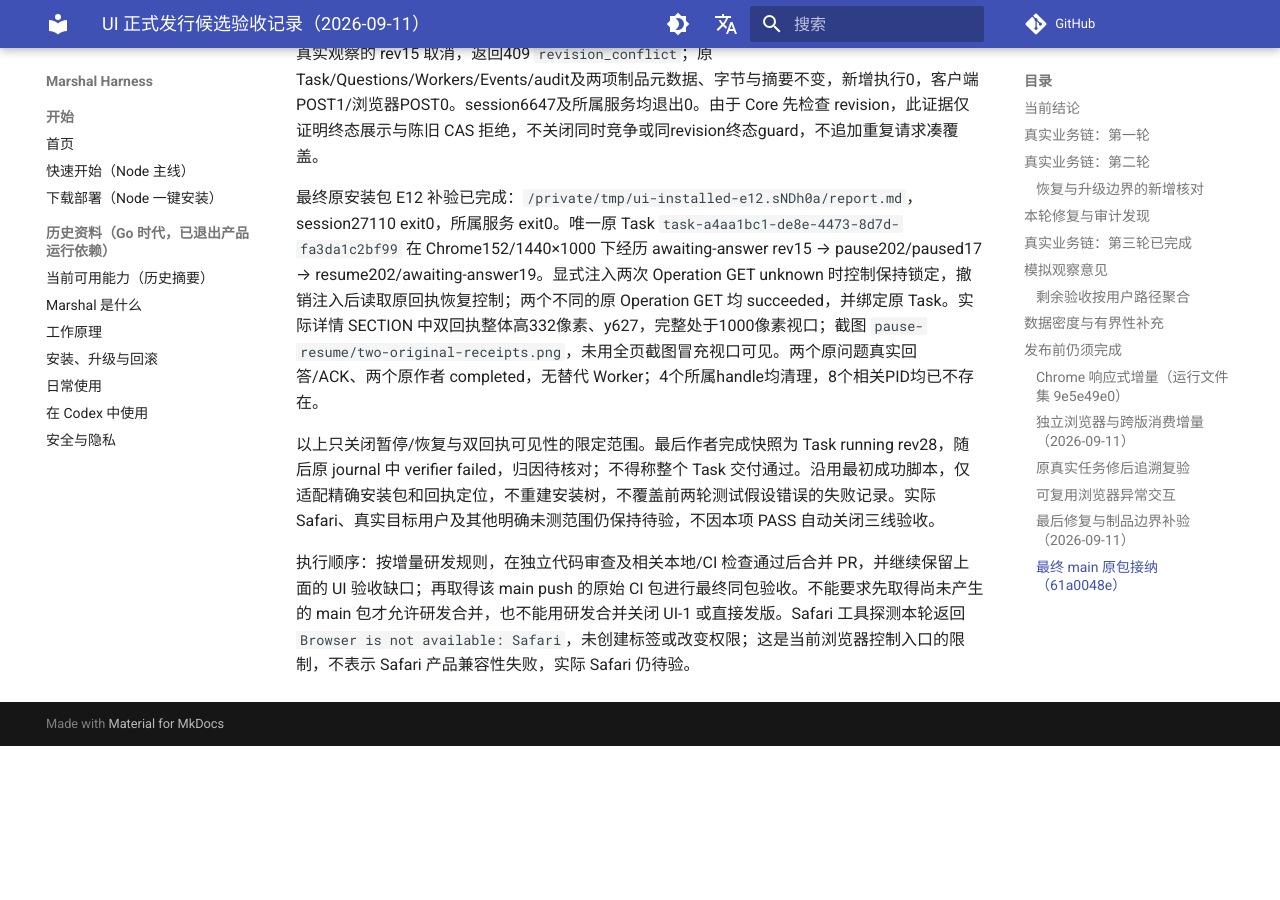
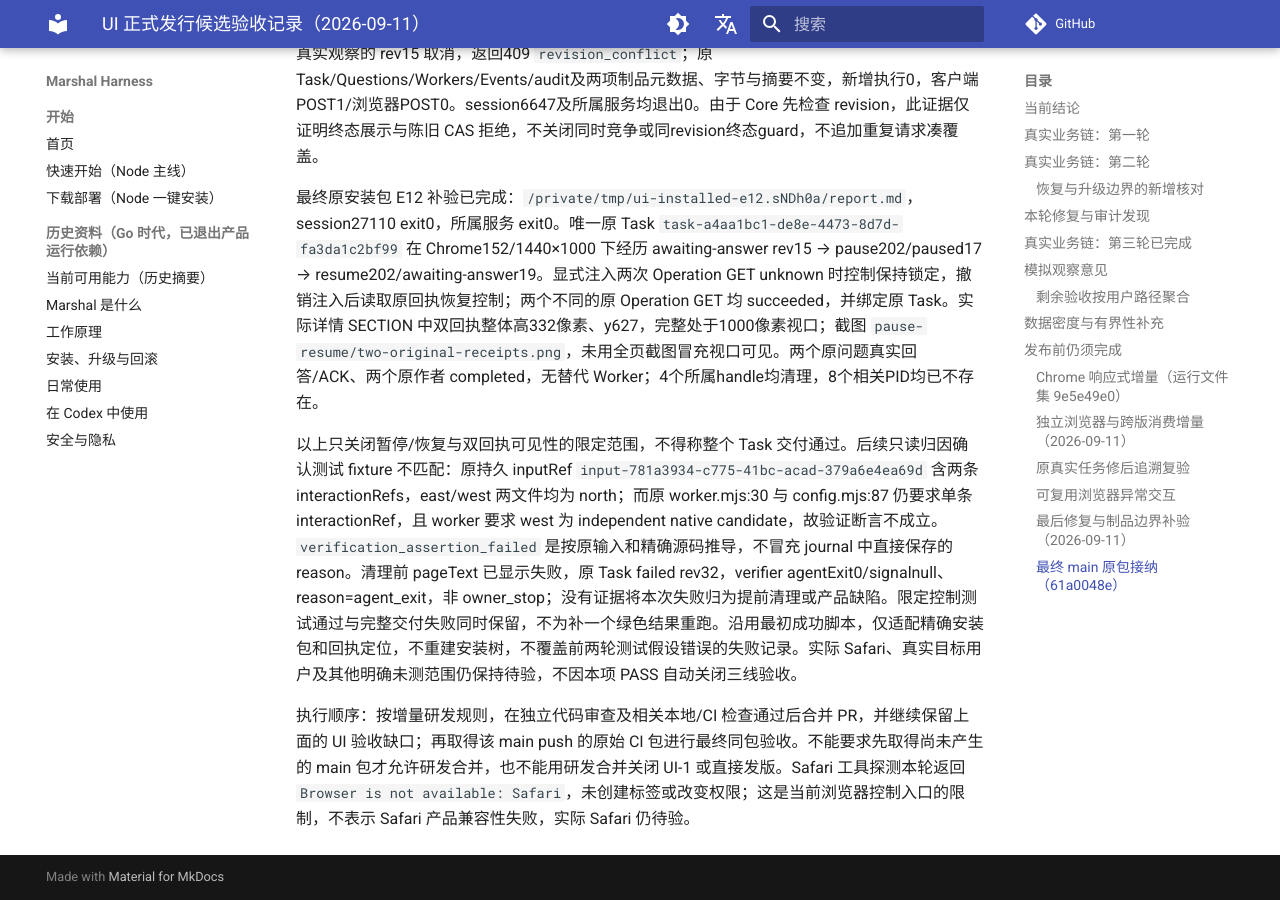
Before and after one commit to chiga0/marshal-harness, an MkDocs documentation site: the page built from docs/ui-1/release-validation-2026-09-11.md, in a window 1280 px wide and 900 px high, scrolled down 18749 px. Built offline with MkDocs 1.6.1 and Material for MkDocs 9.7.7, drawn with Linux system fonts in a browser that asks for light colours; comment, search, counter and statistics services are not loaded; before the commit the page ends 19495 px from its top, so only the background shows below that.

Commit message:
docs(ui): explain controlled verifier fixture mismatch

```diff
--- a/docs/ui-1/release-validation-2026-09-11.md
+++ b/docs/ui-1/release-validation-2026-09-11.md
@@ -274,6 +274,6 @@ E14 限定补证（`9cdfc074`，`/private/tmp/ui-terminal-cancel.7Badza/report.m
 
 最终原安装包 E12 补验已完成：`/private/tmp/ui-installed-e12.sNDh0a/report.md`，session27110 exit0，所属服务 exit0。唯一原 Task `task-a4aa1bc1-de8e-4473-8d7d-fa3da1c2bf99` 在 Chrome152/1440×1000 下经历 awaiting-answer rev15 → pause202/paused17 → resume202/awaiting-answer19。显式注入两次 Operation GET unknown 时控制保持锁定，撤销注入后读取原回执恢复控制；两个不同的原 Operation GET 均 succeeded，并绑定原 Task。实际详情 SECTION 中双回执整体高332像素、y627，完整处于1000像素视口；截图 `pause-resume/two-original-receipts.png`，未用全页截图冒充视口可见。两个原问题真实回答/ACK、两个原作者 completed，无替代 Worker；4个所属handle均清理，8个相关PID均已不存在。
 
-以上只关闭暂停/恢复与双回执可见性的限定范围。最后作者完成快照为 Task running rev28，随后原 journal 中 verifier failed，归因待核对；不得称整个 Task 交付通过。沿用最初成功脚本，仅适配精确安装包和回执定位，不重建安装树，不覆盖前两轮测试假设错误的失败记录。实际 Safari、真实目标用户及其他明确未测范围仍保持待验，不因本项 PASS 自动关闭三线验收。
+以上只关闭暂停/恢复与双回执可见性的限定范围，不得称整个 Task 交付通过。后续只读归因确认测试 fixture 不匹配：原持久 inputRef `input-781a3934-c775-41bc-acad-379a6e4ea69d` 含两条 interactionRefs，east/west 两文件均为 north；而原 worker.mjs:30 与 config.mjs:87 仍要求单条 interactionRef，且 worker 要求 west 为 independent native candidate，故验证断言不成立。`verification_assertion_failed` 是按原输入和精确源码推导，不冒充 journal 中直接保存的 reason。清理前 pageText 已显示失败，原 Task failed rev32，verifier agentExit0/signalnull、reason=agent_exit，非 owner_stop；没有证据将本次失败归为提前清理或产品缺陷。限定控制测试通过与完整交付失败同时保留，不为补一个绿色结果重跑。沿用最初成功脚本，仅适配精确安装包和回执定位，不重建安装树，不覆盖前两轮测试假设错误的失败记录。实际 Safari、真实目标用户及其他明确未测范围仍保持待验，不因本项 PASS 自动关闭三线验收。
 
 执行顺序：按增量研发规则，在独立代码审查及相关本地/CI 检查通过后合并 PR，并继续保留上面的 UI 验收缺口；再取得该 main push 的原始 CI 包进行最终同包验收。不能要求先取得尚未产生的 main 包才允许研发合并，也不能用研发合并关闭 UI-1 或直接发版。Safari 工具探测本轮返回 `Browser is not available: Safari`，未创建标签或改变权限；这是当前浏览器控制入口的限制，不表示 Safari 产品兼容性失败，实际 Safari 仍待验。
```
